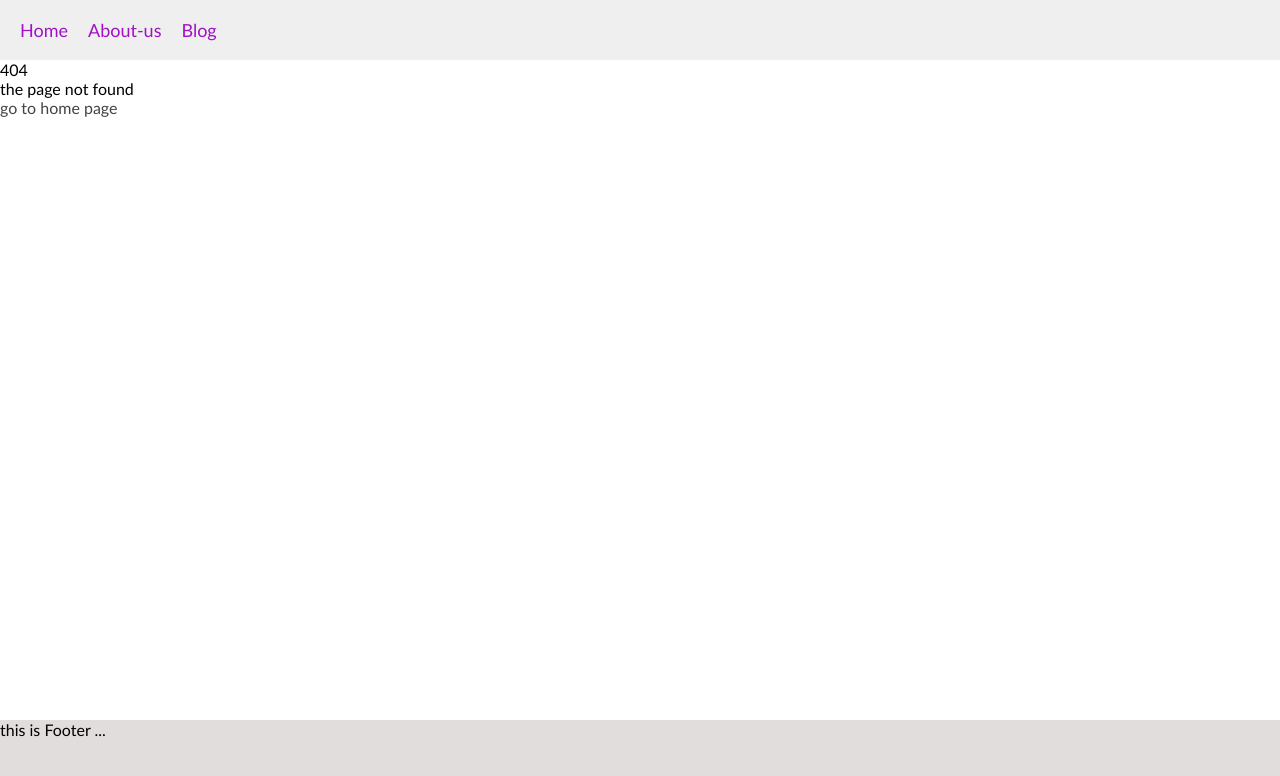
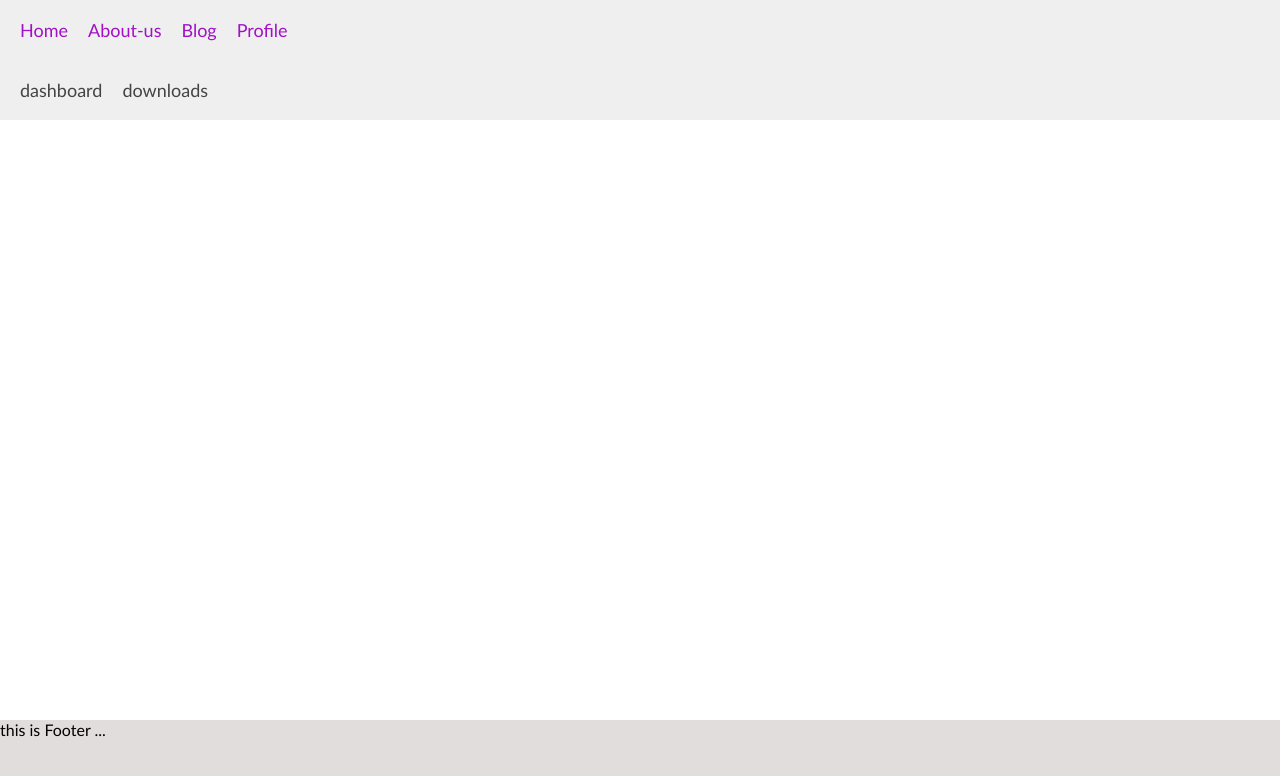
Before and after one commit to mehrnazpishyar/React-review, a React (Create React App) app: page /profile in a window 1280 px wide. Before the commit this address had no page. Shown: the top 776 px of the page. Built offline with nearby package versions, Linux system fonts and the light colour scheme.

Commit message:
nested routers

```diff
--- a/src/App.js
+++ b/src/App.js
@@ -7,6 +7,9 @@ import Layout from "./Layout/Layout";
 import NotFound from "./pages/NotFound";
 import BlogPage from "./pages/BlogPage";
 import Blog from "./pages/Blog";
+import Profile from "./pages/Profile";
+import Dashboard from "./pages/Dashboard";
+import Downloads from "./pages/Downloads";
 
 const App = () => {
   return (
@@ -17,6 +20,9 @@ const App = () => {
       <Route path="/about-us" Component={AboutUsPage} />
       <Route path="/blogs" Component={BlogPage} />
       <Route path="/blogs/:id" Component={Blog} />
+      <Route path="/profile" Component={Profile} />
+      <Route path="/profile/dashboard" Component={Dashboard} />
+      <Route path="/profile/downloads" Component={Downloads} />
       <Route path="*" Component={NotFound} />
     </Routes>
     </Layout>
--- a/src/components/Navigation.js
+++ b/src/components/Navigation.js
@@ -5,6 +5,7 @@ const items = [
   { name: "Home", to: "/" },
   { name: "About-us", to: "/about-us" },
   { name: "Blog", to: "/blogs" },
+  { name: "Profile", to: "/profile" },
 ];
 
 const Navigation = () => {
--- /dev/null
+++ b/src/components/SideBar.js
@@ -0,0 +1,19 @@
+import React from 'react'
+import { Link } from 'react-router-dom'
+
+const SideBar = () => {
+  return (
+<aside>
+    <ul>
+        <li>
+            <Link to="/profile/dashboard">dashboard</Link>
+        </li>
+        <li>
+            <Link to="/profile/downloads">downloads</Link>
+        </li>
+    </ul>
+</aside>
+  )
+}
+
+export default SideBar
--- /dev/null
+++ b/src/pages/Dashboard.js
@@ -0,0 +1,13 @@
+import React from "react";
+import { Link } from "react-router-dom";
+
+const Dashboard = () => {
+  return (
+    <div>
+      <h2> this is Dashboard</h2>
+      <Link to="/profile">go to profile page</Link>
+    </div>
+  );
+};
+
+export default Dashboard;
--- /dev/null
+++ b/src/pages/Downloads.js
@@ -0,0 +1,13 @@
+import React from 'react'
+import { Link } from 'react-router-dom'
+
+const Downloads = () => {
+  return (
+    <div>
+    <h2> this is Downloads</h2>
+    <Link to="/profile">go to profile page</Link>
+  </div>
+  )
+}
+
+export default Downloads
--- /dev/null
+++ b/src/pages/Profile.js
@@ -0,0 +1,19 @@
+import React from "react";
+import { Routes, Route } from "react-router-dom";
+import Dashboard from "./Dashboard";
+import Downloads from "./Downloads";
+import SideBar from "../components/SideBar";
+
+const Profile = () => {
+  return (
+    <div>
+     <SideBar/>
+      <Routes>
+        <Route path="/profile/dashboard" Component={Dashboard} />
+        <Route path="/profile/download" Component={Downloads} />
+      </Routes>
+    </div>
+  );
+};
+
+export default Profile;
```
